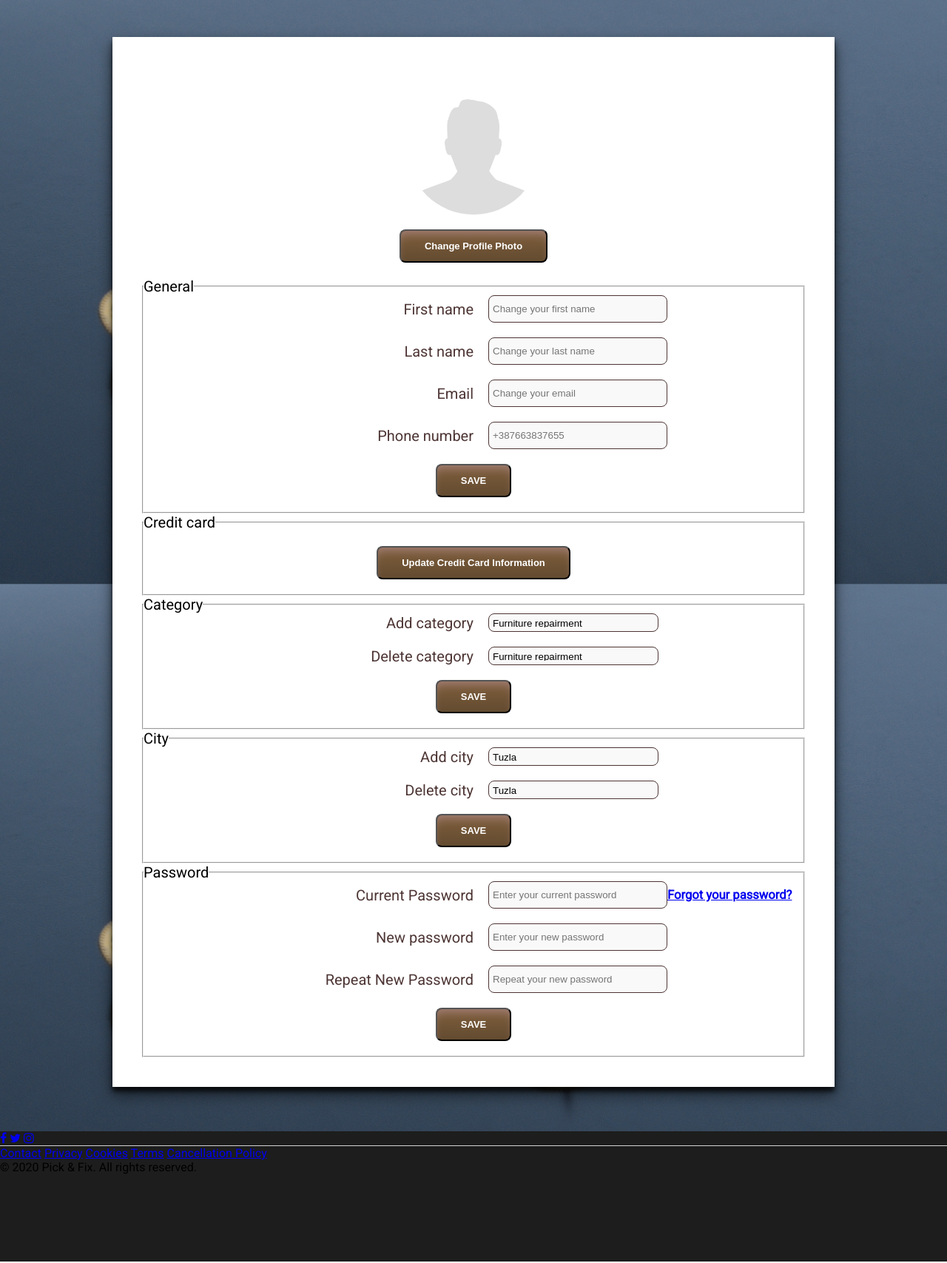
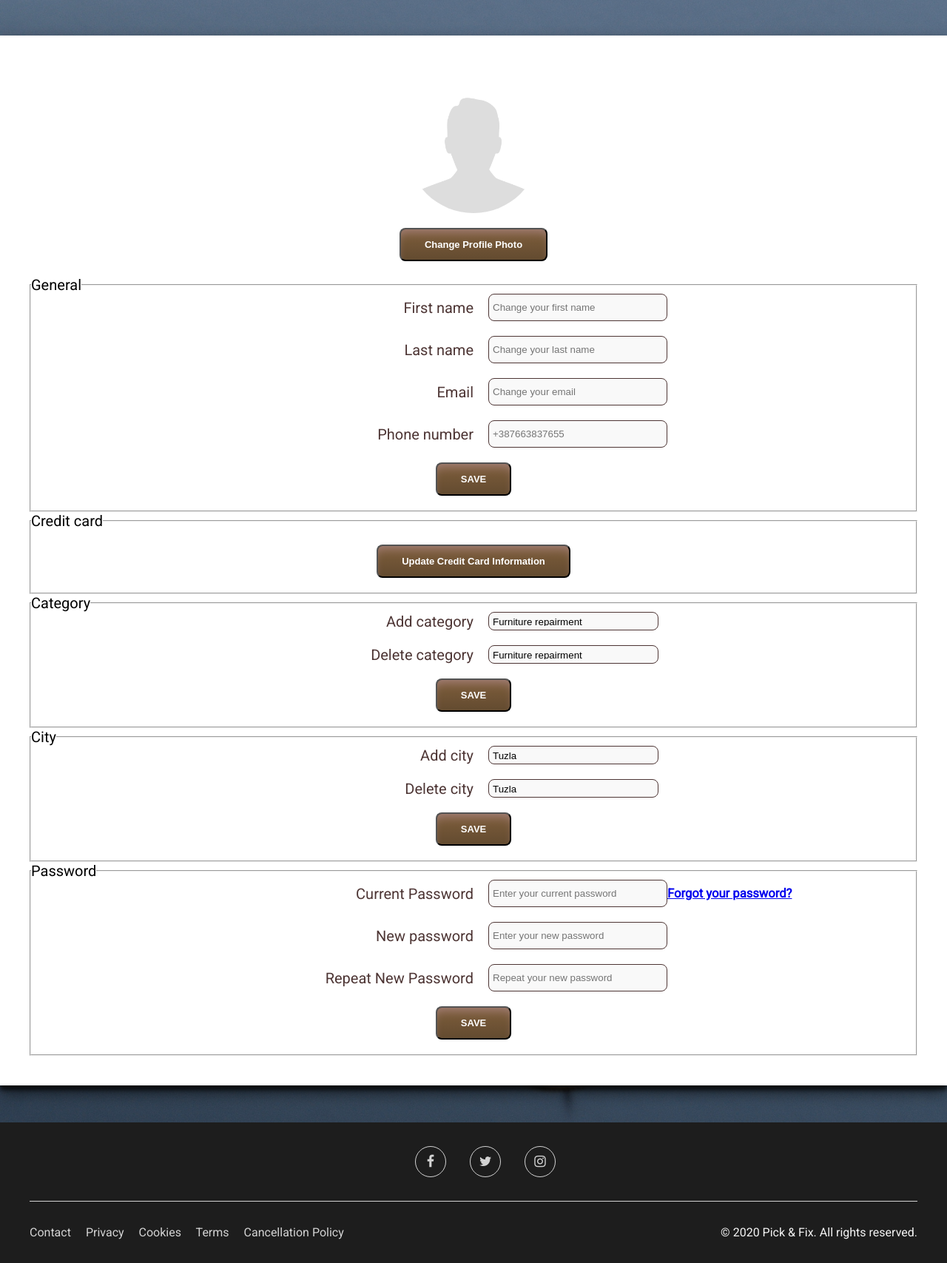
Before and after one commit to Jenn-y/Pick-Fix, a PHP site: page /editProfessionalsProfile.php in a window 1280 px wide. Shown: the part 64-1771 px from the top of the page at 74% size. Run offline with PHP 8.4, Linux system fonts and the light colour scheme.

Commit message:
repaired footer

```diff
--- a/CSS/editProfessionalsProfile.css
+++ b/CSS/editProfessionalsProfile.css
@@ -16,13 +16,16 @@ body {
     position: relative;
     min-height: 100vh;
 }
-main {
+.main {
     background-color: white;
     width: 70%;
-    margin: 50px auto 60px;
     padding: 2em;
     font-size: 20px;
     box-shadow: 0 10px 20px rgba(0,0,0,0.59), 0 6px 6px rgba(0,0,0,0.73);
+}
+
+main {
+    padding: 3rem 0 15rem 0;
 }
 
 #profilePhoto img {
@@ -80,38 +83,43 @@ div input:focus, div select:focus{
 
 /* Footer */
 
+.center {
+    margin: 0 auto;
+    width: 75rem;
+}
+
+.flex-container {
+    display: flex;
+}
+
 footer {
     width: 100%;
-    min-height: 11rem;
     background-color: #1d1d1d;
+    position: absolute;
     bottom: 0;
 }
 
-#inner-footer {
-    max-width: 75rem;
-    margin: 0 auto;
+.inner-footer {
+    padding: 1rem;
 }
 
 .line {
     width: 100%;
     height: 1px;
     background-color: lightgray;
+    margin: 1rem 0;
 }
 
-#social-media {
-    height: 5.5rem;
-    display: flex;
-    align-items: center;
+.social-media {
     justify-content: center;
-    margin-top: 10px;
-    margin-bottom: 10px;
+    padding: 1rem;
 }
 
-#social-media p {
+.social-media p {
     color: lightgray;
 }
 
-#social-media a {
+.social-media a {
     color: lightgray;
     height: 2.5rem;
     width: 2.5rem;
@@ -124,19 +132,17 @@ footer {
     margin-left: 2rem;
 }
 
-#contact {
-    height: 5.5rem;
-    display: flex;
+.contact {
     justify-content: space-between;
-    align-items: center;
+    padding: 1rem 0;
 }
 
-#contact a {
+.contact a {
     margin-right: 1rem;
     color: lightgray;
     text-decoration: none;
 }
 
-#contact p {
+.contact p {
     color: #f4f4f4;
 }
--- a/editProfessionalsProfile.php
+++ b/editProfessionalsProfile.php
@@ -12,6 +12,7 @@
     <?php include('Includes/header-signed-in.php'); ?>
 
     <main>
+        <div class="main center">
             <div id="profilePhoto">
                 <img src="Images/default-user.png" alt="default-user-image">
                 <button class="buttonStyle">Change Profile Photo</button>
@@ -115,6 +116,7 @@
                     <button type="submit" class="buttonStyle">SAVE</button>
                 </fieldset>
             </form>
+        </div>
     </main>
     <?php include('Includes/footer.php'); ?>
 </div>
```
Lines whose indentation alone changed are shown as unchanged.
